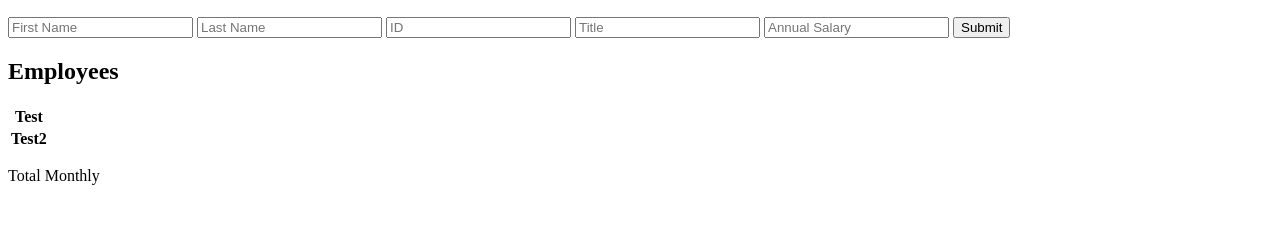
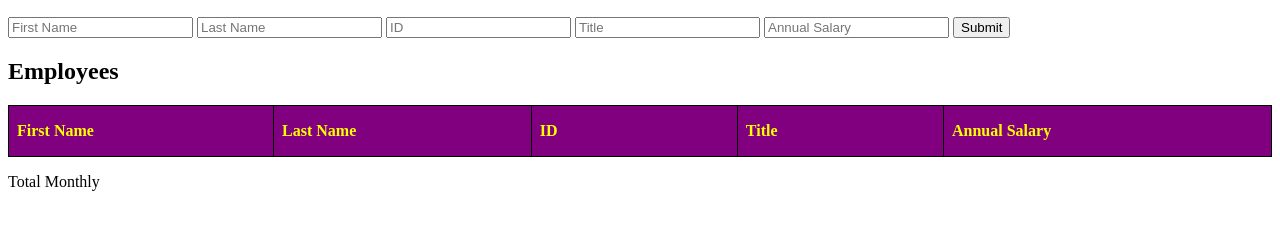
Before and after one commit to ndweir/ndw-weekend-salary-calculator, a website: page index.html in a window 1280 px wide. Shown: the part 110-340 px from the top of the page. Drawn offline with Linux system fonts and the light colour scheme.

Commit message:
UpdatedTableStyles

```diff
--- a/index.html
+++ b/index.html
@@ -51,13 +51,14 @@
 
     <section>
       <h2>Employees</h2>
-      <table>
+      <table id="table">
         <thead>
           <tr>
-            <th>Test</th>
-          </tr>
-          <tr>
-            <th>Test2</th>
+            <th>First Name</th>
+            <th>Last Name</th>
+            <th>ID</th>
+            <th>Title</th>
+            <th>Annual Salary</th>
           </tr>
         </thead>
       </table>
--- a/script.js
+++ b/script.js
@@ -1,8 +1,28 @@
+
 
 
 function formSubmit(event){
     // take form inputs into variables
+    event.preventDefault();
 
+
+    let firstNameSubmit = document.getElementById('firstName').value;
+    let lastNameSubmit = document.getElementById('lastName').value;
+    let iDsubmit = document.getElementById('iDnum').value;
+    let titleSubmit = document.getElementById('title').value;
+    let annualSalarySubmit = document.getElementById('annualSalary').value;
+
+    // console.log(firstNameSubmit);
+    // console.log(lastNameSubmit);
+    // console.log(iDsubmit);
+    // console.log(titleSubmit);
+    // console.log(annualSalarySubmit);
+
+    // document.getElementById('table').append(firstNameSubmit);
+    // document.getElementById('table').append(lastNameSubmit);
+    // document.getElementById('table').append(iDsubmit);
+    // document.getElementById('table').append(titleSubmit);
+    // document.getElementById('table').append(annualSalarySubmit);
     // adds row to table
 
     // take the form input variables and display in DOM on table
--- a/style.css
+++ b/style.css
@@ -0,0 +1,29 @@
+/* body{
+    display: flex;
+    flex-direction: column;
+} */
+
+/* table{
+    padding: 10px;
+} */
+
+table {
+    width: 100%;
+    text-align: left;
+}
+
+table, th {
+    border: 1px solid black;
+    border-collapse: collapse;
+    height: 2.15em;
+}
+
+th, td {
+    padding: 0.5em;
+    min-width: 3.5em;
+}
+
+thead {
+    background-color: purple;
+    color: yellow;
+}
```
